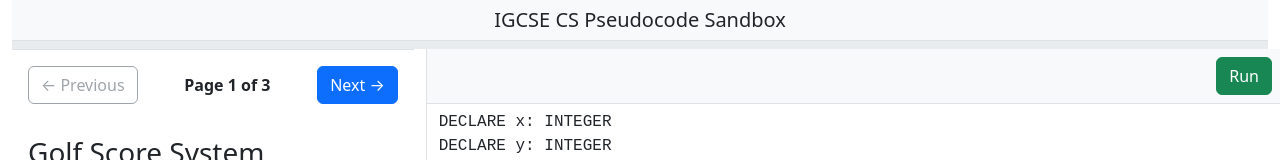
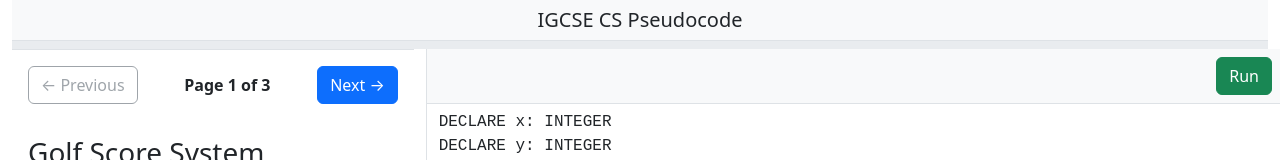
Before and after one commit to tbui468/tbui468.github.io, a plain HTML site: page pseudocode.html in a window 1280 px wide. Shown: the top 160 px of the page. Drawn offline with nearby package versions, Linux system fonts and the light colour scheme.

Commit message:
Add files via upload

```diff
--- a/pseudocode.html
+++ b/pseudocode.html
@@ -34,7 +34,7 @@
         <div class="container-fluid">
           <div class="flex-fill text-center">
                 <h5 class="mb-0">
-                  IGCSE CS Pseudocode Sandbox
+                  IGCSE CS Pseudocode
                 </h5>
           </div>
 
```
